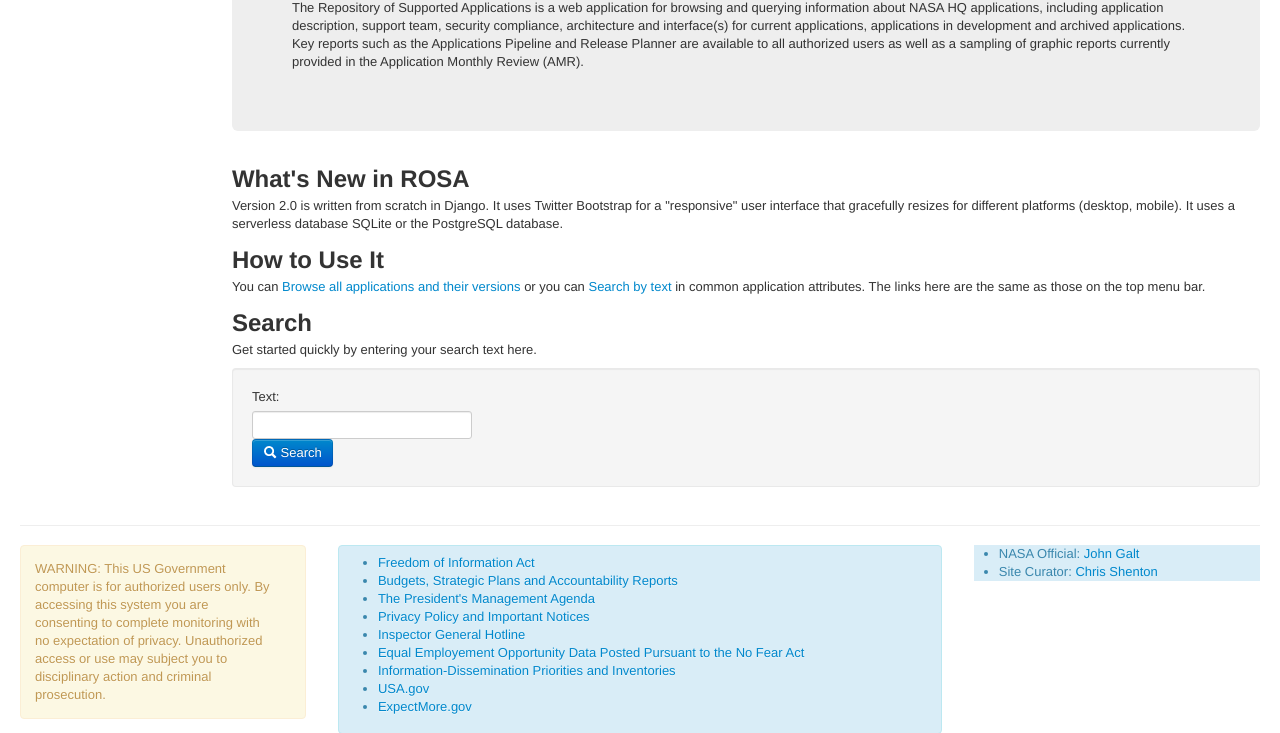
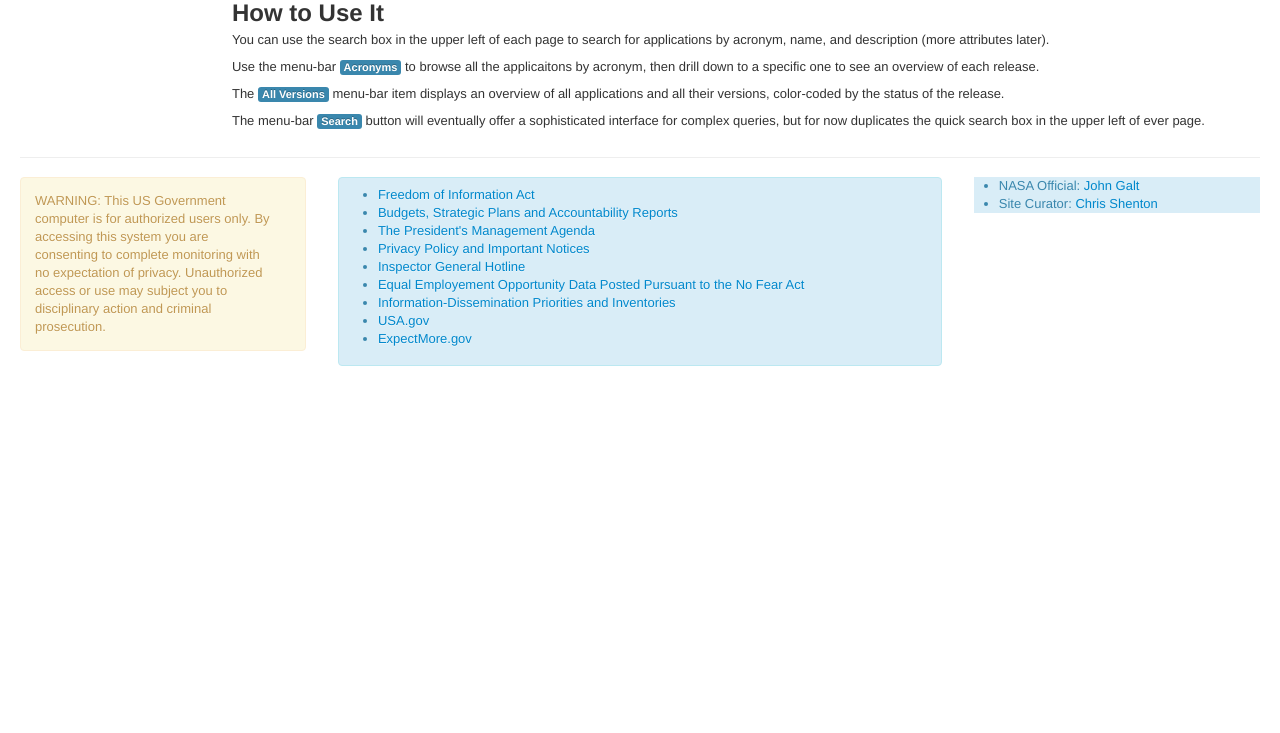
Before and after one commit to shentonfreude/ROSA, a Django app: page / in a window 1280 px wide. Shown: the part 421-1154 px from the top of the page. After the commit the page ends 787 px from the top, so only its background shows below. Run offline with Django 3.2, Linux system fonts and the light colour scheme; parts of the project's set-up code (start-up, migrations or seed data) failed here and were passed over; some libraries are stand-ins or nearby versions.

Commit message:
Closes #34 About/What's new page; add Rose icon to Hero page.

```diff
--- a/rosa/application/views.py
+++ b/rosa/application/views.py
@@ -20,15 +20,6 @@ class SearchForm(Form):
     text   = CharField(max_length=80, required=True)
 
 
-def home(request):
-    """Show Hero logo and provide a search box for convenience.
-    """
-    return render_to_response('home.html',
-                              {'form': SearchForm(),
-                               },
-                              context_instance=RequestContext(request));
-
-
 def acronyms(request, acronym=None):
     if not acronym:
         acros = Application.objects.values('acronym').distinct().order_by('acronym')
@@ -43,7 +34,6 @@ def acronyms(request, acronym=None):
                                   {'object_list': acros,
                                    'alphabin': alphabin},
                                   context_instance=RequestContext(request));
-
     apps = Application.objects.filter(acronym__iexact=acronym).order_by('acronym', 'release')
     return render_to_response('application/search_results.html',
                               {'object_list': apps},
--- a/rosa/templates/base.html
+++ b/rosa/templates/base.html
@@ -52,7 +52,7 @@
               <li><a href="{% url app_versions%}"><i class="icon-white icon-th"></i>      All Versions</a></li>
               <li><a href="{% url search %}">     <i class="icon-white icon-search"></i>    Search</a></li>
               <li><a href="{% url report %}">     <i class="icon-white icon-list-alt"></i>       Report</a></li>
-              <li><a href="#">   <i class="icon-white icon-info-sign"></i> About</a></li>
+              <li><a href="{% url about %}">   <i class="icon-white icon-info-sign"></i> About</a></li>
               <li><a href="#contact">          <i class="icon-white icon-envelope"></i>  Contact</a></li>
               <li><a href="#exit">    <i class="icon-white icon-off"></i>       Exit</a></li>
             </ul>
--- a/rosa/templates/home.html
+++ b/rosa/templates/home.html
@@ -3,10 +3,8 @@
 
 {% block content %}
 <div class="hero-unit">
-
   <h1><img src="{{STATIC_URL}}img/rose.png"/> ROSA</h1>
-
-
+  <p>
   The Repository of Supported Applications is a web application for
     browsing and querying information about NASA HQ applications,
     including application description, support team, security
@@ -15,31 +13,25 @@
     applications. Key reports such as the Applications Pipeline and
     Release Planner are available to all authorized users as well as a
     sampling of graphic reports currently provided in the Application
-    Monthly Review (AMR).
+    Monthly Review (AMR).</p>
 </div>
 
-<h2>What's New in ROSA</h2>
-
-<p>Version 2.0 is written from scratch in Django. It uses Twitter
-  Bootstrap for a "responsive" user interface that gracefully resizes
-  for different platforms (desktop, mobile). It uses a serverless
-  database SQLite or the PostgreSQL database.</p>
 
 <h2>How to Use It</h2>
 
-<p>You can <a href="{% url app_versions %}">Browse all applications
-    and their versions</a> or you can <a href="{% url search %}">Search by
-    text</a> in common application attributes.  The links here are the
-  same as those on the top menu bar.</p>
+<p>You can use the search box in the upper left of each page to search for applications by acronym, name, and description (more attributes later).</p>
 
-<h2>Search</h2>
-<p>Get started quickly by entering your search text here.</p>
-<div>
-  <form id="search" method="POST" action="{% url search %}" class="well form-horizontal">{% csrf_token %}
-    {{ form|bootstrap }}
-      </br>
-      <button type="submit" class="btn btn-primary"><i class="icon-search icon-white"></i> Search</button>
-  </form>
-</div>
+<p>Use the menu-bar <a href="{% url acronyms %}" class="label label-info">Acronyms</a> to
+browse all the applicaitons by acronym, then drill down to a specific
+one to see an overview of each release.</p>
+
+<p>The <a href="{% url app_versions %}" class="label label-info">All Versions</a> menu-bar item
+displays an overview of all applications and all their versions,
+color-coded by the status of the release.</p>
+
+<p>The menu-bar <a href="{% url search %}" class="label label-info">Search</a> button will
+eventually offer a sophisticated interface for complex queries, but
+for now duplicates the quick search box in the upper left of ever
+page.</p>
 
 {% endblock %}
--- a/rosa/urls.py
+++ b/rosa/urls.py
@@ -1,13 +1,15 @@
 from django.conf.urls.defaults import patterns, include, url
 from django.contrib import admin
 from django.views.generic.simple import direct_to_template
-from application.views import home
+#from application.views import home
+from views import home, about
 
 admin.autodiscover()
 
 urlpatterns = patterns(
     '',
     url(r'^$',       home, name='home'),
+    url(r'^about$',  about, name='about'),
     # url(r'^help$', direct_to_template, {'template': 'help.html'}, name='help'),
 
     url(r'^application/', include('application.urls')),
--- /dev/null
+++ b/rosa/views.py
@@ -0,0 +1,30 @@
+import logging
+
+from collections import OrderedDict
+
+from django.core.context_processors import csrf
+from django.core.urlresolvers import reverse
+from django.db.models import Q
+from django.forms import Form, CharField, DateField, ModelMultipleChoiceField
+from django.forms import SelectMultiple
+from django.http import HttpResponseRedirect
+from django.shortcuts import render_to_response
+from django.template import RequestContext
+
+#from models import Application
+
+logging.basicConfig(level=logging.INFO)
+
+
+
+def home(request):
+    """Show Hero logo and provide a search box for convenience.
+    """
+    return render_to_response('home.html',
+                              context_instance=RequestContext(request));
+
+def about(request):
+    """Show About info and What's New.
+    """
+    return render_to_response('about.html',
+                              context_instance=RequestContext(request));
```
Also changed, not shown: rosa/templates/about.html (added, +48 -0 lines), rosa/static/img/rose.png (added).
